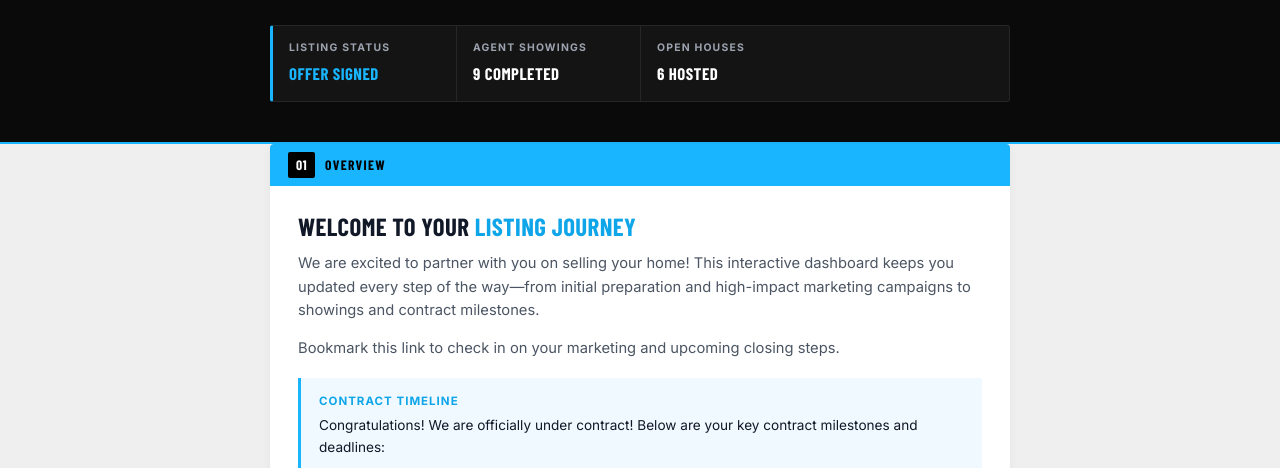
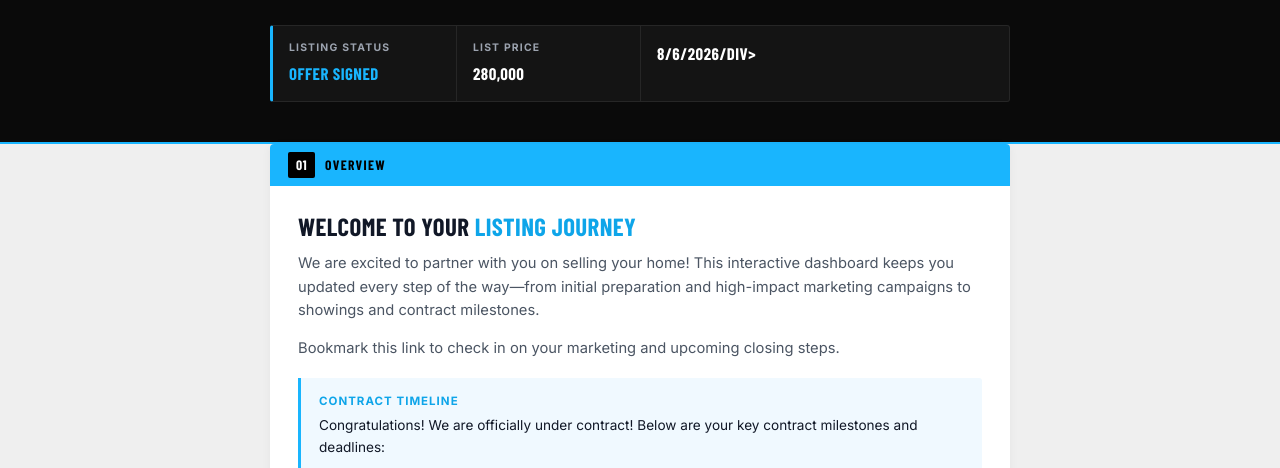
Before and after one commit to sheenatabraham/5925-Almeda-Unit-12711, a plain HTML site: page index.html in a window 1280 px wide. Shown: the part 321-789 px from the top of the page. Drawn offline with nearby package versions, Linux system fonts and the light colour scheme; a web font is replaced by a local one.

Commit message:
Update listing statistics in index.html

```diff
--- a/index.html
+++ b/index.html
@@ -794,12 +794,12 @@
           <div class="stat-value cyan">Offer Signed</div>
         </div>
         <div class="stat-item">
-          <div class="stat-label">Agent Showings</div>
-          <div class="stat-value">9 Completed</div>
+          <div class="stat-label">List Price</div>
+          <div class="stat-value">280,000</div>
         </div>
         <div class="stat-item">
-          <div class="stat-label">Open Houses</div>
-          <div class="stat-value">6 Hosted</div>
+          <div class="stat-label"Go Live Date</div>
+          <div class="stat-value">8/6/2026/div>
         </div>
 
       </div>
```
